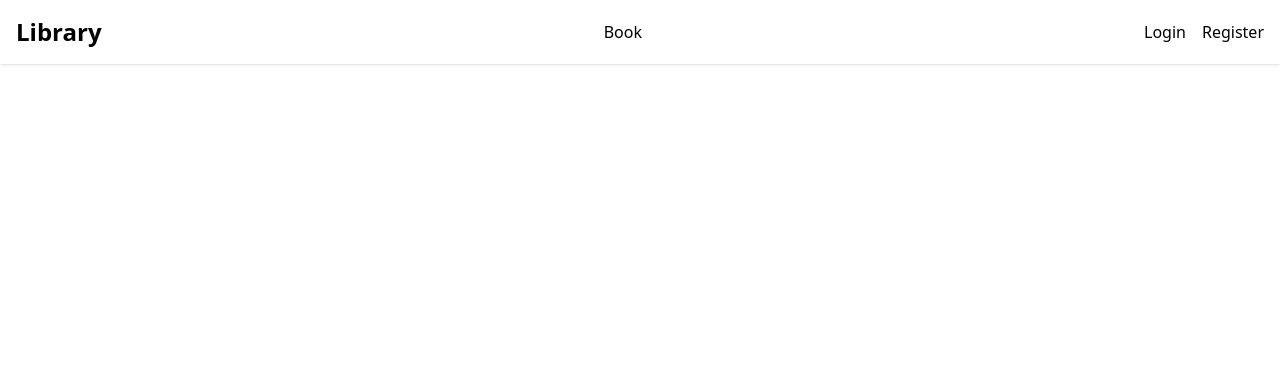
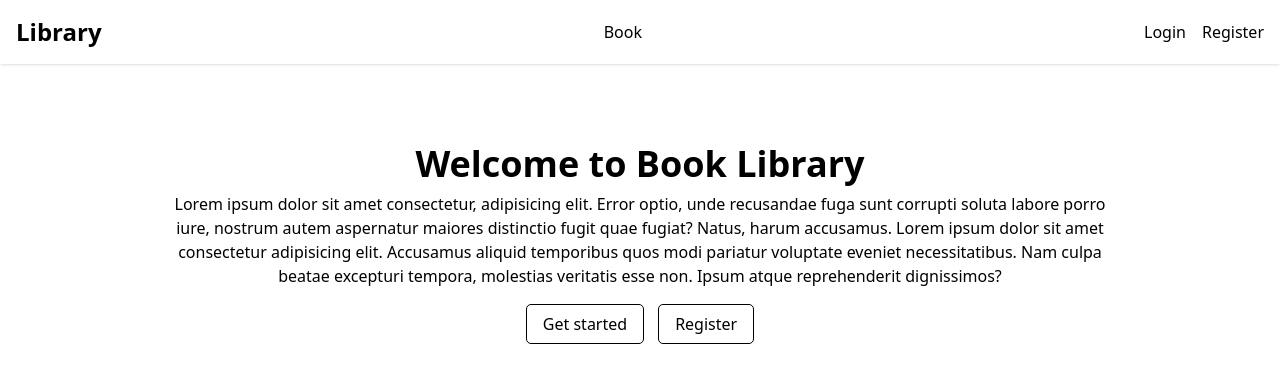
Before and after one commit to jarfiz/mern-library, a React (Vite) app in the folder frontend/: page / in a window 1280 px wide. Shown: the top 382 px of the page. Built offline with nearby package versions, Linux system fonts and the light colour scheme; no server answers.

Commit message:
feat: add MainPage component and update MainLayout to conditionally render it

```diff
--- a/frontend/src/layout/MainLayout.jsx
+++ b/frontend/src/layout/MainLayout.jsx
@@ -1,13 +1,16 @@
-import { Outlet } from 'react-router-dom';
+import { Outlet, useLocation } from 'react-router-dom';
 import Navbar from '../components/Navbar';
+import MainPage from '../page/MainPage';
 
 const MainLayout = () => {
+  const location = useLocation();
+  console.log(location);
   return (
     <div>
       {/* header */}
       <Navbar />
       <main className='mx-auto max-w-7xl px-4'>
-        <Outlet />
+        {location.pathname === '/' ? <MainPage /> : <Outlet />}
       </main>
 
       {/* footer */}
--- /dev/null
+++ b/frontend/src/page/MainPage.jsx
@@ -0,0 +1,33 @@
+import { Link } from 'react-router-dom';
+
+const MainPage = () => {
+  return (
+    <div className='mt-20'>
+      <div className='mx-auto max-w-9/12 space-y-6 text-center'>
+        <div className='space-y-2'>
+          <h1 className='text-center text-4xl font-bold'>
+            Welcome to Book Library
+          </h1>
+          <p className=''>
+            Lorem ipsum dolor sit amet consectetur, adipisicing elit. Error
+            optio, unde recusandae fuga sunt corrupti soluta labore porro iure,
+            nostrum autem aspernatur maiores distinctio fugit quae fugiat?
+            Natus, harum accusamus. Lorem ipsum dolor sit amet consectetur
+            adipisicing elit. Accusamus aliquid temporibus quos modi pariatur
+            voluptate eveniet necessitatibus. Nam culpa beatae excepturi
+            tempora, molestias veritatis esse non. Ipsum atque reprehenderit
+            dignissimos?
+          </p>
+        </div>
+        <div className='space-x-4'>
+          <Link className='rounded-sm px-4 py-2 outline'>Get started</Link>
+          <Link to='/register' className='rounded-sm px-4 py-2 outline'>
+            Register
+          </Link>
+        </div>
+      </div>
+    </div>
+  );
+};
+
+export default MainPage;
```
